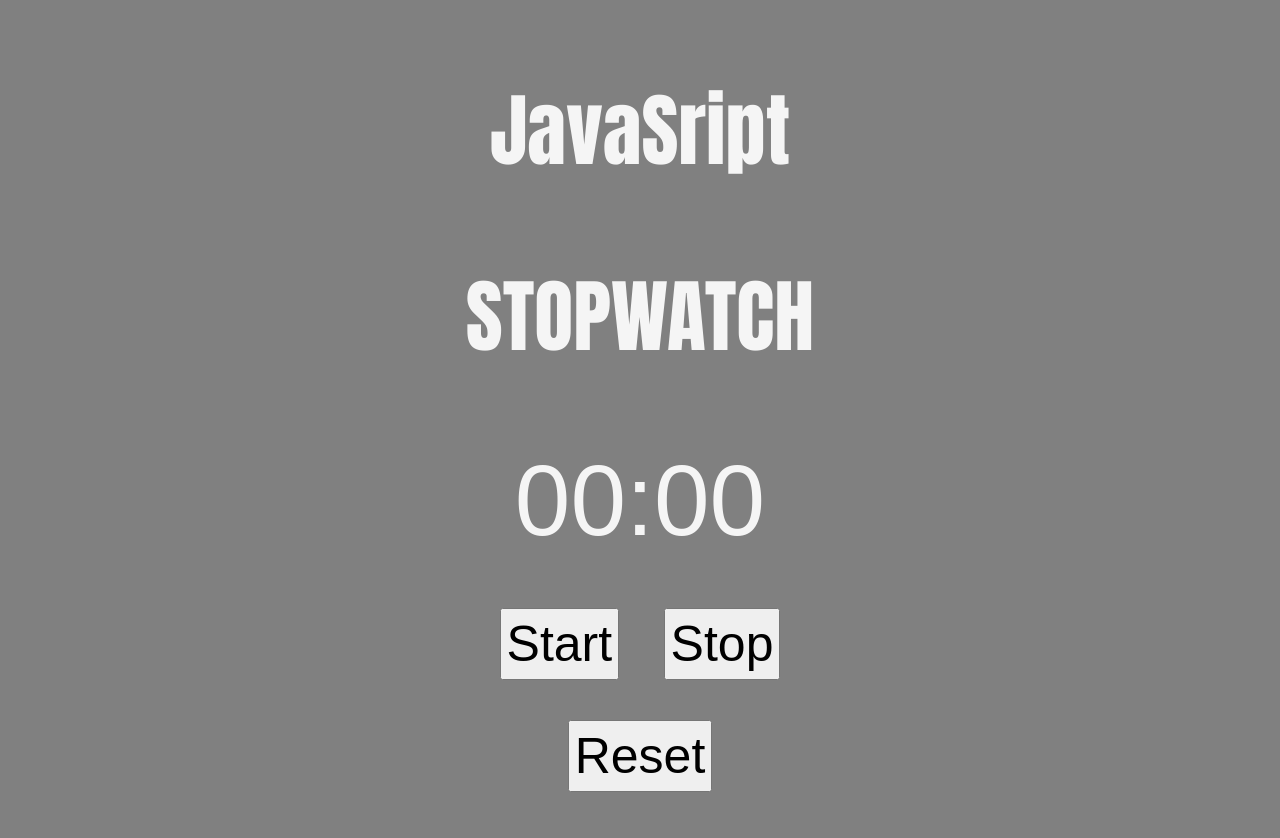
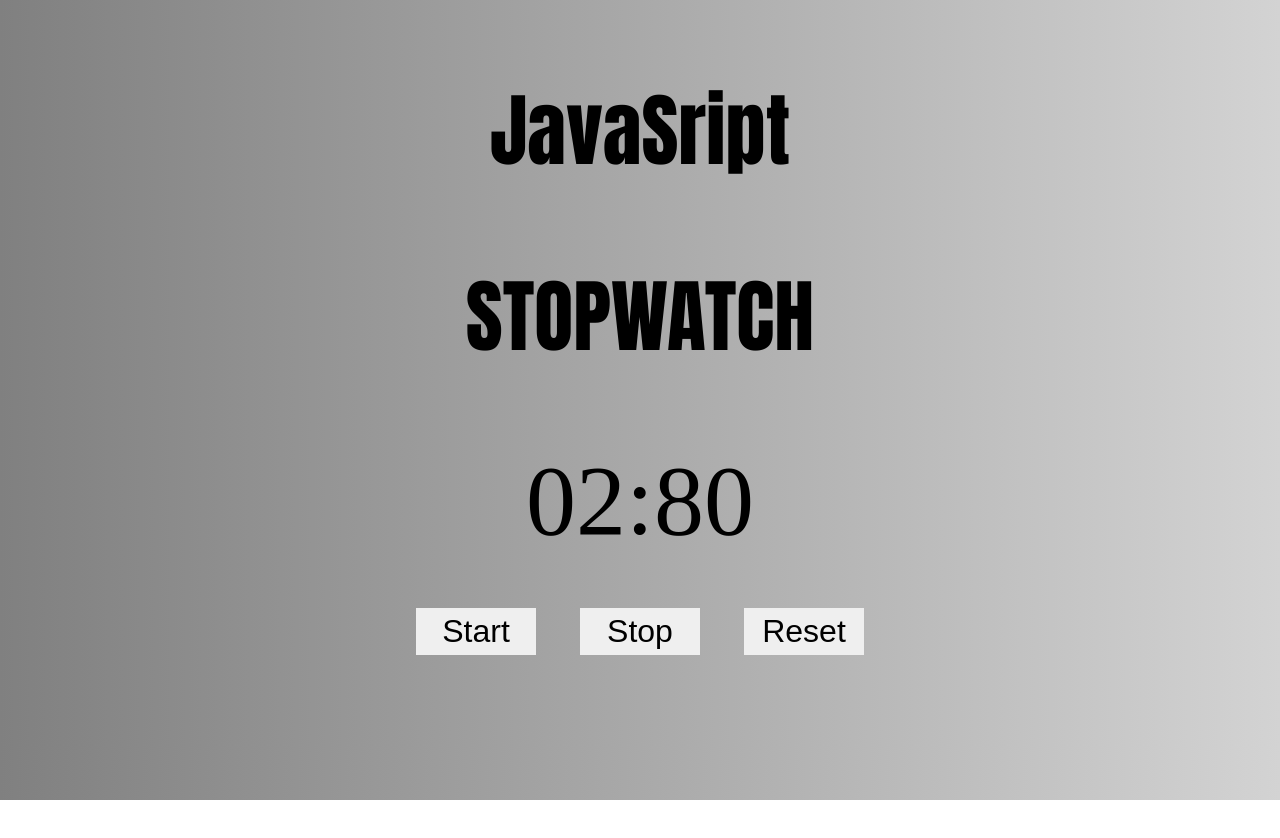
Before and after one commit to GameArtDevelopment/JavaScriptStopwatch, a plain HTML site: page index.html in a window 1280 px wide. Both pictures are taken after a click on the button "Start". After the commit the page ends 800 px from the top, so only its background shows below. Drawn offline with Linux system fonts and the light colour scheme.

Commit message:
added script.js file
Mikegoes.com finished tutorial.

```diff
--- a/index.html
+++ b/index.html
@@ -5,17 +5,17 @@
     <meta http-equiv="X-UA-Compatible" content="IE=edge">
     <meta name="viewport" content="width=device-width, initial-scale=1.0">
     <link rel="stylesheet" href="styles.css">
+    <script src="script.js"></script>
     <title>Document</title>
 </head>
 <body>
-    <div class="stage">
+    <div class="container">
         <h1>JavaSript</h1>
         <h2>STOPWATCH</h2>
-        <p><span id="seconds">00</span>:<span id="tens">00</span>
-        </p>
-        <button id="button-start">Start</button>
-        <button id="button-stop">Stop</button>
-        <button id="button-reset">Reset</button>
+        <p><span id="seconds">00</span>:<span id="tens">00</span></p>
+        <button id="btn-start">Start</button>
+        <button id="btn-stop">Stop</button>
+        <button id="btn-reset">Reset</button>
     </div>
 </body>
 </html>
--- /dev/null
+++ b/script.js
@@ -0,0 +1,60 @@
+window.onload = function () {
+
+    var seconds = 00;
+    var tens = 00;
+    var appendTens = document.getElementById("tens")
+    var appendSeconds = document.getElementById("seconds")
+    var buttonStart = document.getElementById('btn-start');
+    var buttonStop = document.getElementById('btn-stop');
+    var buttonReset = document.getElementById('btn-reset');
+    var Interval ;
+
+    buttonStart.onclick = function() {
+
+      clearInterval(Interval);
+       Interval = setInterval(startTimer, 10);
+    }
+
+      buttonStop.onclick = function() {
+         clearInterval(Interval);
+    }
+
+
+    buttonReset.onclick = function() {
+       clearInterval(Interval);
+      tens = "00";
+        seconds = "00";
+      appendTens.innerHTML = tens;
+        appendSeconds.innerHTML = seconds;
+    }
+
+
+
+    function startTimer () {
+      tens++;
+
+      if(tens <= 9){
+        appendTens.innerHTML = "0" + tens;
+      }
+
+      if (tens > 9){
+        appendTens.innerHTML = tens;
+
+      }
+
+      if (tens > 99) {
+        console.log("seconds");
+        seconds++;
+        appendSeconds.innerHTML = "0" + seconds;
+        tens = 0;
+        appendTens.innerHTML = "0" + 0;
+      }
+
+      if (seconds > 9){
+        appendSeconds.innerHTML = seconds;
+      }
+
+    }
+
+
+  }
--- a/styles.css
+++ b/styles.css
@@ -1,7 +1,7 @@
 body {
-    background: grey;
-    font-family: Arial, "Helvetica Neue", Helvetica, sans-serif;
-    height: 100%;
+    margin: 0%;
+    padding: 0%;
+    background: linear-gradient(to left, lightgrey, darkgrey,  grey);
 }
 
 h1,h2 {
@@ -9,10 +9,10 @@ h1,h2 {
     font-size: 80px;
 }
 
-.stage {
+.container {
     width: 500px;
     margin: 70px auto;
-    color: whitesmoke;
+    color: rgb(0, 0, 0);
     text-align: center;
 }
 
@@ -22,7 +22,16 @@ p {
 }
 
 button {
-    font-size: 50px;
-    padding: 5px;
+    border: none;
+    font-size: 2.0em;
+    padding: 5px 5px;
     margin: 20px;
+    width: 120px;
 }
+button:hover {
+    cursor: pointer;
+    background-color: brown;
+    color: rgb(88, 136, 178);
+    transition: .4s;
+    border: none;
+}
```
